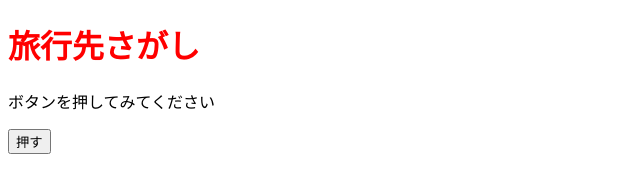
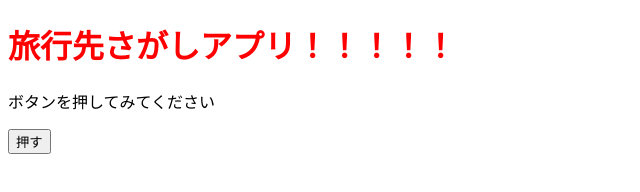
Before and after one commit to somongoru/travel, a plain HTML site: page index.html in a window 1280 px wide. Shown: the whole page, without its empty margins (0-640 px from the left). Drawn offline with Linux system fonts and the light colour scheme.

Commit message:
あいうえお

```diff
--- a/index.html
+++ b/index.html
@@ -1,7 +1,7 @@
 <!DOCTYPE html>
 <html lang="ja">
 <body>
-  <h1 style="color: red;">旅行先さがし</h1>
+  <h1 style="color: red;">旅行先さがしアプリ！！！！！</h1>
   <p id="message">ボタンを押してみてください</p>
   <button id="btn">押す</button>
   <script src="script.js"></script>
```
